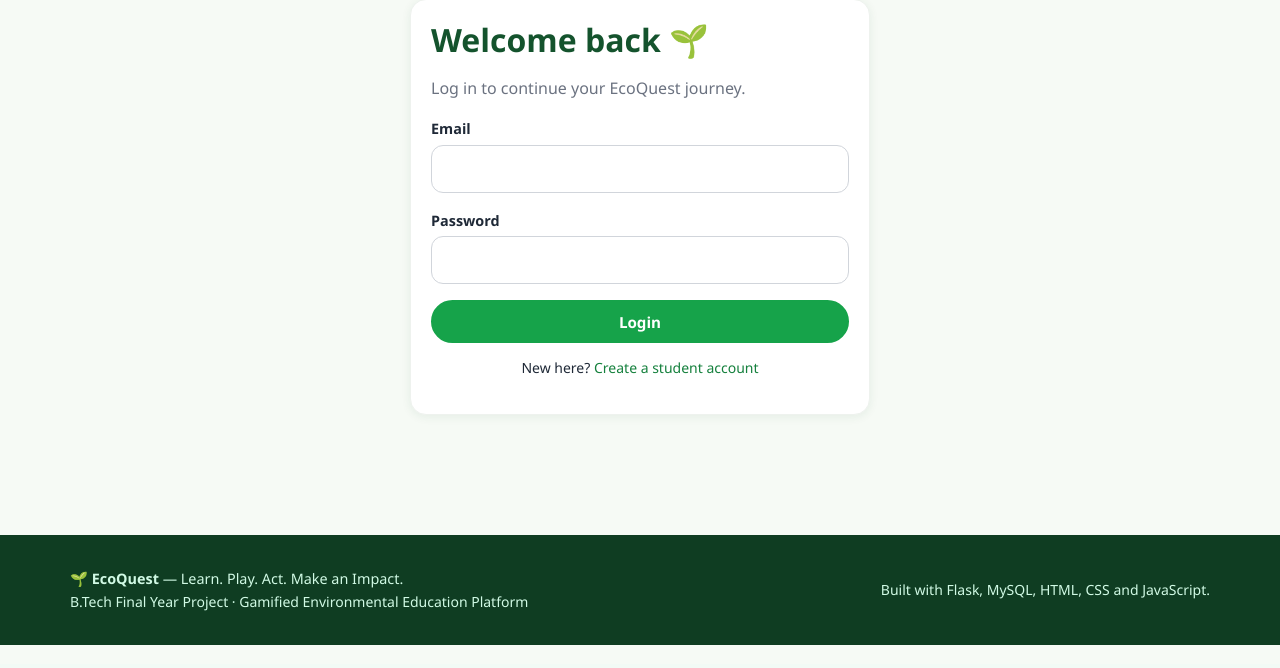
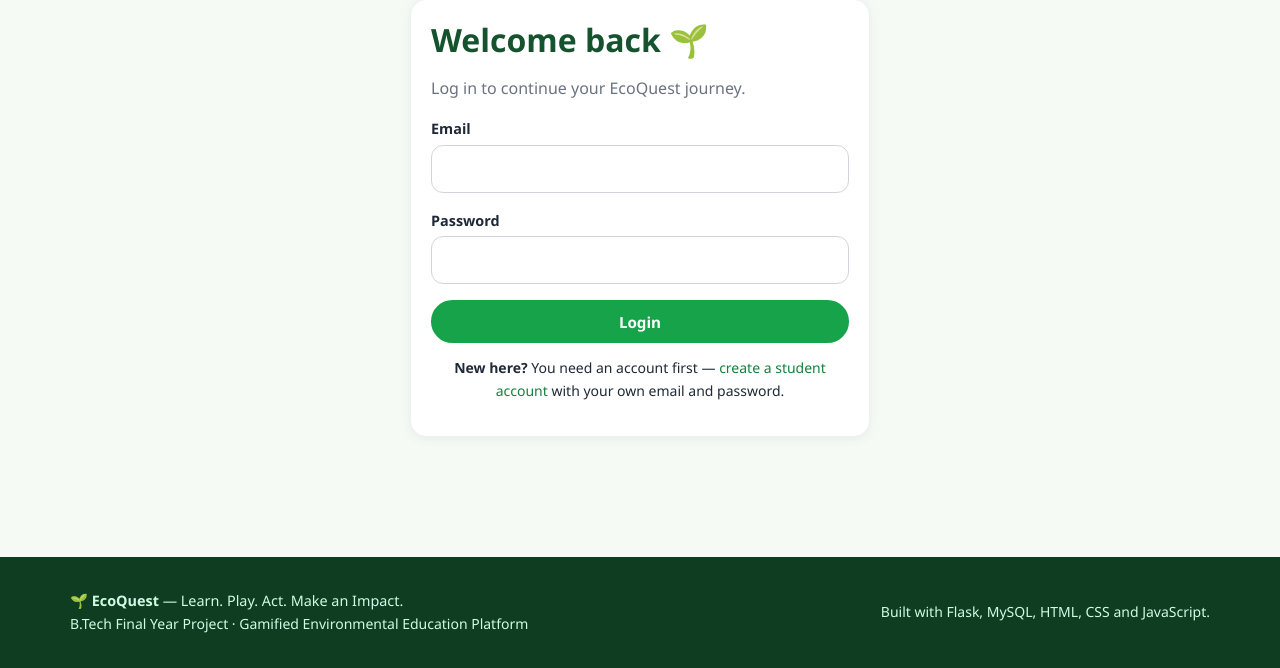
Before and after one commit to anuragpatwari591-hub/ecoquest1, a Flask app: page /login in a window 1280 px wide. Shown: the part 136-804 px from the top of the page. Before the commit the page ends 781 px from the top, so only its background shows below. Run offline with Flask 3, Linux system fonts and the light colour scheme.

Commit message:
Auto-login after registration; clearer login guidance for new users
Co-Authored-By: Claude Sonnet 5.5 <noreply@anthropic.com>

```diff
--- a/routes/auth.py
+++ b/routes/auth.py
@@ -35,8 +35,10 @@ def register():
             db.rollback()
             flash("An account with this email already exists.", "danger")
             return render_template("register.html", form=request.form), 400
-        flash("Account created! Please log in.", "success")
-        return redirect(url_for("auth.login"))
+        user = authenticate(db, email, password)          # log the new student in straight away
+        login_user(user)
+        flash(f"Welcome to EcoQuest, {user['name']}! Your account is ready.", "success")
+        return redirect(home_for_role(user["role_name"]))
     return render_template("register.html", form={})
 
 
@@ -50,7 +52,7 @@ def login():
             login_user(user)
             flash(f"Welcome back, {user['name']}!", "success")
             return redirect(home_for_role(user["role_name"]))
-        flash("Invalid email or password.", "danger")
+        flash("Invalid email or password. If you have not registered yet, please create an account first.", "danger")
         return render_template("login.html", email=email), 401
     return render_template("login.html", email="")
 
--- a/templates/login.html
+++ b/templates/login.html
@@ -13,7 +13,7 @@
         <input type="password" id="password" name="password" required autocomplete="current-password"></div>
       <button class="btn" type="submit" style="width:100%">Login</button>
     </form>
-    <p class="center small">New here? <a href="{{ url_for('auth.register') }}">Create a student account</a></p>
+    <p class="center small"><strong>New here?</strong> You need an account first — <a href="{{ url_for('auth.register') }}">create a student account</a> with your own email and password.</p>
   </div>
 </div>
 {% endblock %}
```
Also changed, not shown: tests/test_auth.py (+1 -1 lines).
